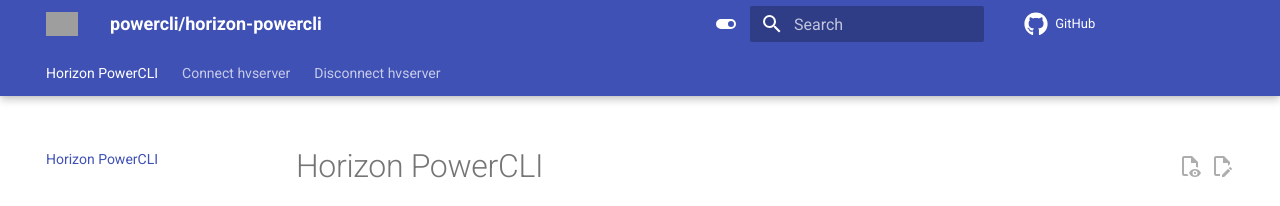
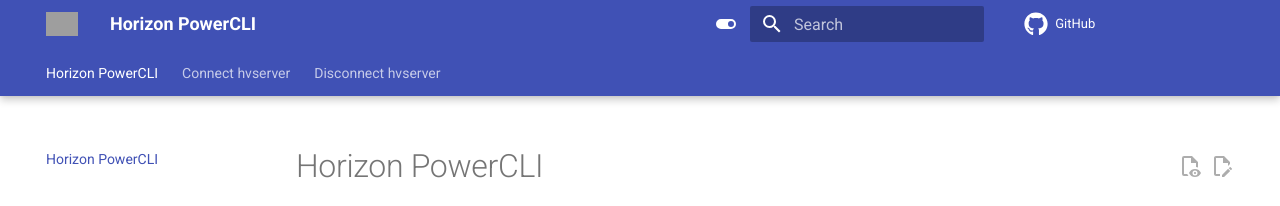
Before and after one commit to euc-dev/horizon-sdk-rdpvcbridge, an MkDocs documentation site: the page built from docs/index.md, in a window 1280 px wide. Shown: the top 206 px of the page. Built offline with MkDocs 1.6.1 and Material for MkDocs 9.7.7, drawn with Linux system fonts in a browser that asks for light colours; comment, search, counter and statistics services are not loaded; the version menu is left out; grey boxes are pictures that could not be loaded.

Commit message:
update site_name

```diff
--- a/mkdocs.yml
+++ b/mkdocs.yml
@@ -1,5 +1,5 @@
 # Project Information
-site_name: powercli/horizon-powercli
+site_name: Horizon PowerCLI
 site_url: https://euc-dev.github.io/horizon-powercli
 site_author: Phil Helmling
 site_description: POC for developer.omnissa.com
```
